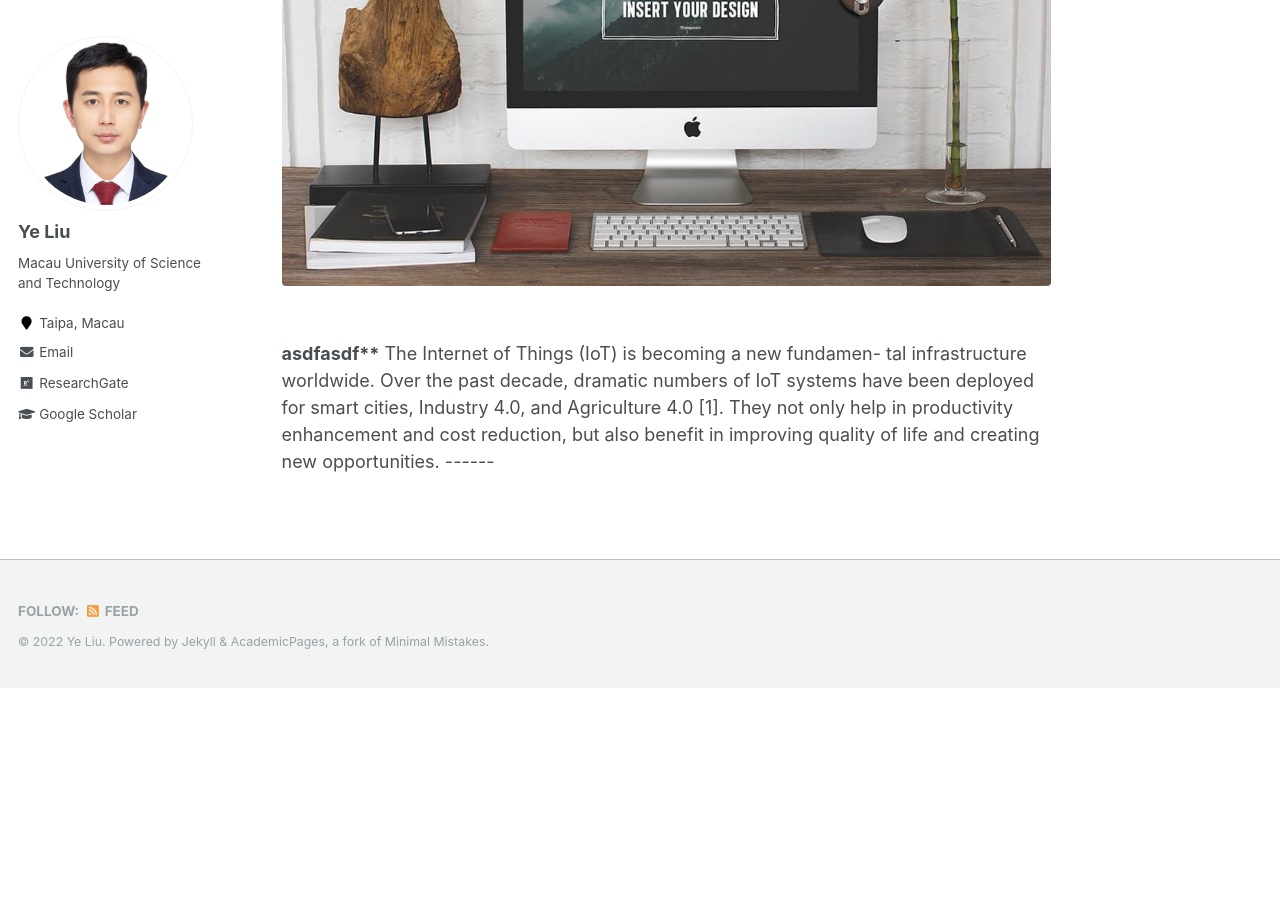
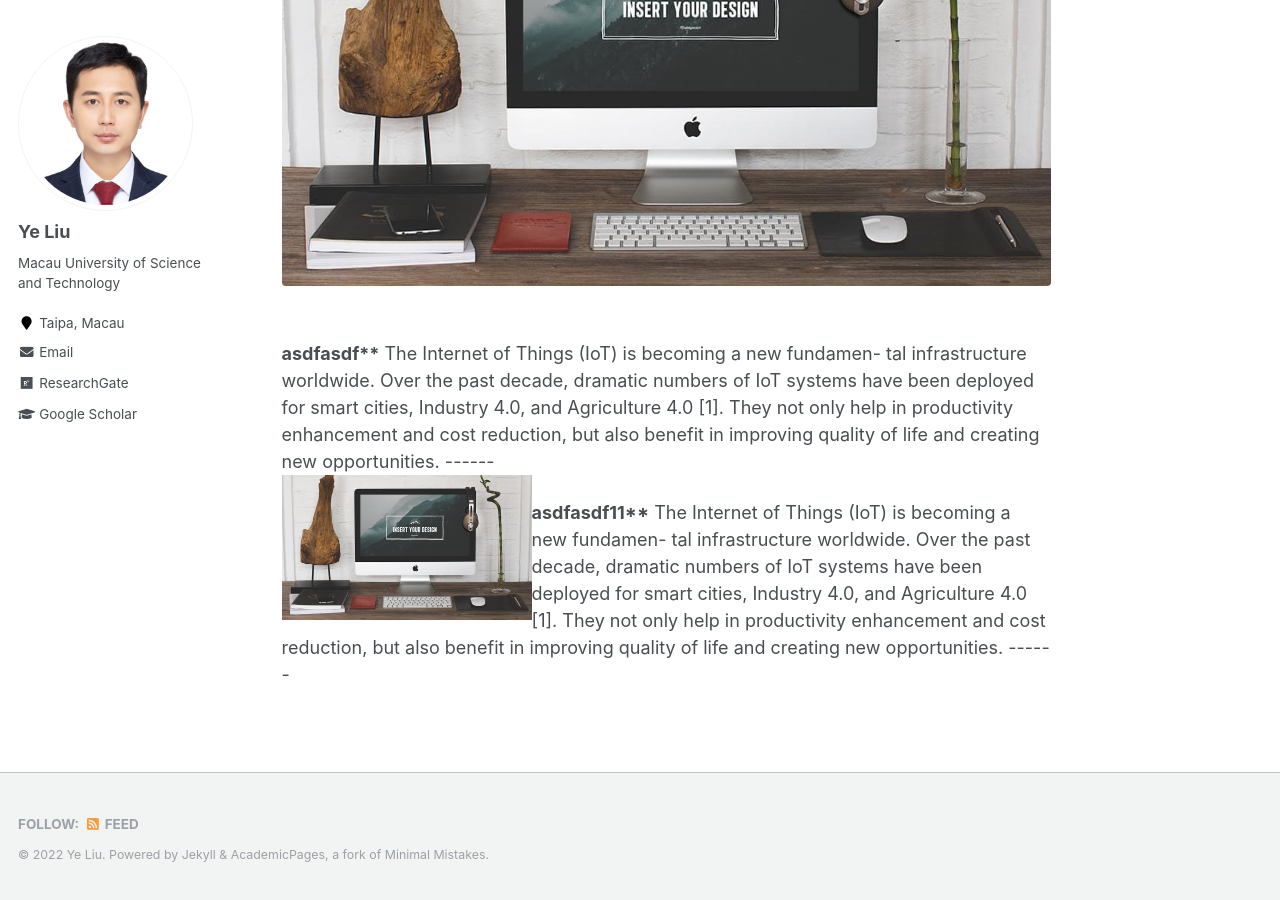
Before and after one commit to ChrisYe-Liu/chrisye-liu.github.io, a Jekyll site: the page built from _pages/research.md, in a window 1280 px wide and 900 px high, scrolled down 1475 px. Built offline with Jekyll 4.4.1, drawn with Linux system fonts in a browser that asks for light colours; before the commit the page ends 2163 px from its top, so only the background shows below that.

Commit message:
Update research.md

```diff
--- a/_pages/research.md
+++ b/_pages/research.md
@@ -48,3 +48,12 @@ The Internet of Things (IoT) is becoming a new fundamen- tal infrastructure worl
 The Internet of Things (IoT) is becoming a new fundamen- tal infrastructure worldwide. Over the past decade, dramatic numbers of IoT systems have been deployed for smart cities, Industry 4.0, and Agriculture 4.0 [1]. They not only help in productivity enhancement and cost reduction, but also benefit in improving quality of life and creating new opportunities.
 
 ------
+<p>
+  <img src="/images/foo-bar-identity.jpg" alt="this is a placeholder image"
+  style="float:left" width="250" height="187">
+</p>
+
+<b>asdfasdf11**</b>
+The Internet of Things (IoT) is becoming a new fundamen- tal infrastructure worldwide. Over the past decade, dramatic numbers of IoT systems have been deployed for smart cities, Industry 4.0, and Agriculture 4.0 [1]. They not only help in productivity enhancement and cost reduction, but also benefit in improving quality of life and creating new opportunities.
+
+------
```
